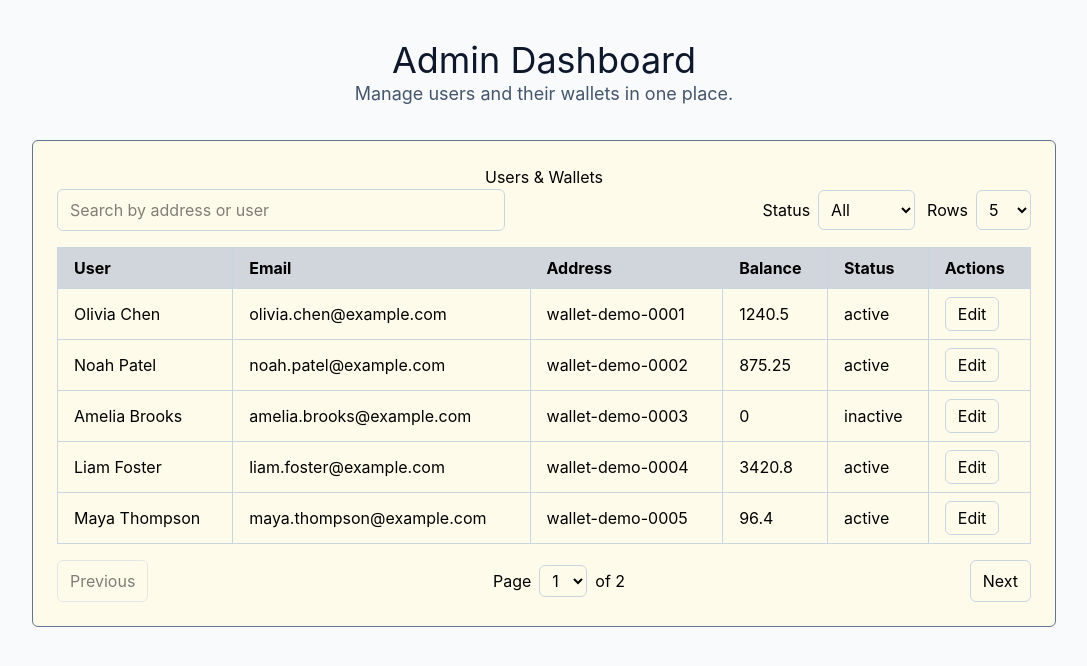
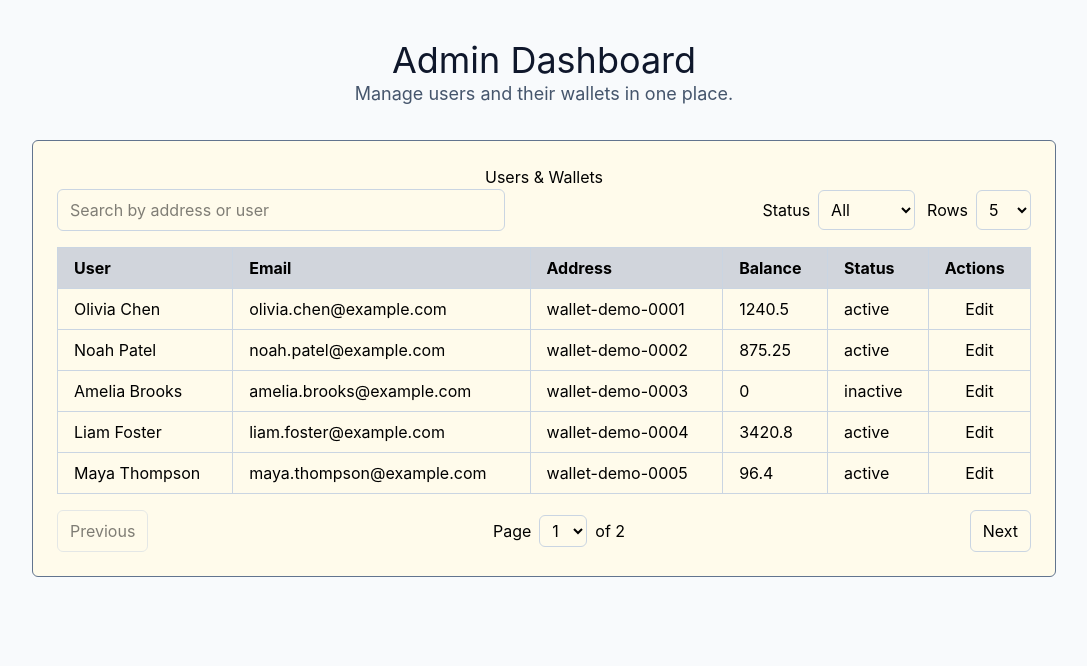
Before and after one commit to Glunomes/admin-dashboard, a React (Vite) app: page / in a window 1280 px wide. Shown: the top 666 px of the page, without its empty margins (96-1183 px from the left). Built offline with nearby package versions, Linux system fonts and the light colour scheme.

Commit message:
refactor EditWalletDialog button styling for consistency and improved layout

```diff
--- a/src/component/AdminTable.tsx
+++ b/src/component/AdminTable.tsx
@@ -44,7 +44,7 @@ export function AdminTable({ wallets, users }: AdminTableProps) {
                 <td className="border border-slate-300 px-4 py-2">
                   {wallet.status}
                 </td>
-                <td className="border border-slate-300 px-4 py-2">
+                <td className="border border-slate-300 p-0">
                   <EditWalletDialog wallet={wallet} />
                 </td>
               </tr>
--- a/src/component/EditWalletDialog.tsx
+++ b/src/component/EditWalletDialog.tsx
@@ -11,7 +11,7 @@ export function EditWalletDialog({ wallet }: EditWalletDialogProps) {
       <Dialog.Trigger asChild>
         <button
           type="button"
-          className="rounded-md border border-slate-300 px-3 py-1 hover:bg-slate-100"
+          className="w-full px-4 py-2 text-center hover:bg-slate-100"
         >
           Edit
         </button>
```
